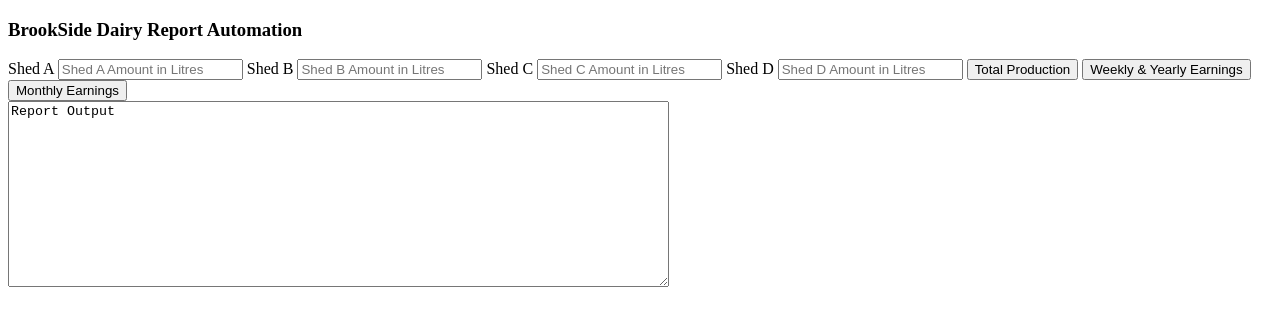
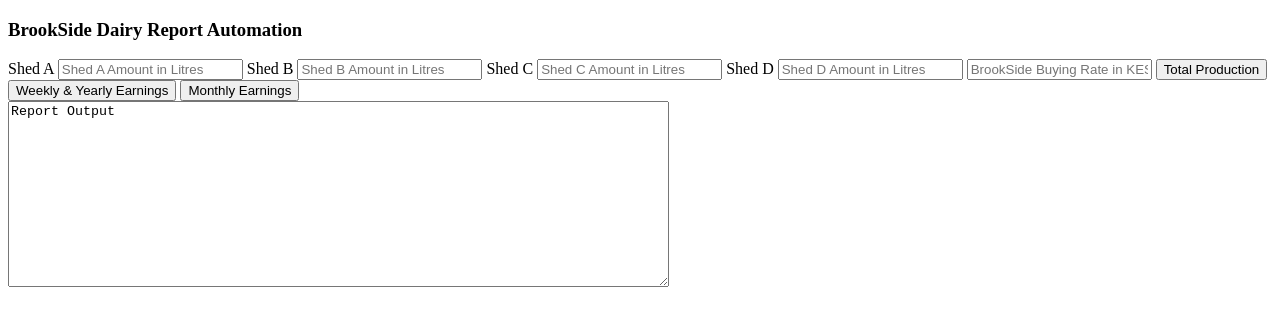
Before and after one commit to DaisyOdongo/Dairy-Farm, a plain HTML site: page Dairy_business/index.html in a window 1280 px wide. Drawn offline with Linux system fonts and the light colour scheme.

Commit message:
added the buting rate form

```diff
--- a/Dairy_business/index.html
+++ b/Dairy_business/index.html
@@ -14,6 +14,7 @@
                 <input type="text" id="shedC" name="Shed C" placeholder="Shed C Amount in Litres">
                 <label for="shedD">Shed D</label>
                 <input type="text" id="shedD" name="Shed D" placeholder="Shed D Amount in Litres">
+                <input type="text" id="buyingRate" name="Buying Rate" placeholder="BrookSide Buying Rate in KES">
 
                 <input type="button" value="Total Production"onClick="">
                 <input type="button" value="Weekly & Yearly Earnings"onClick="">
```
Also changed, not shown: Dairy_business/index.js (line endings or trailing spaces).
